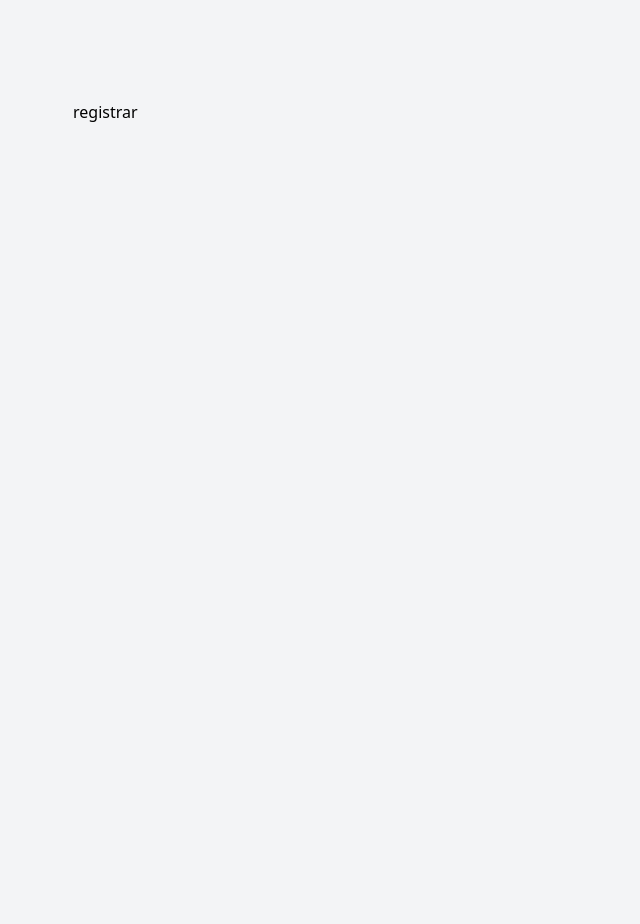
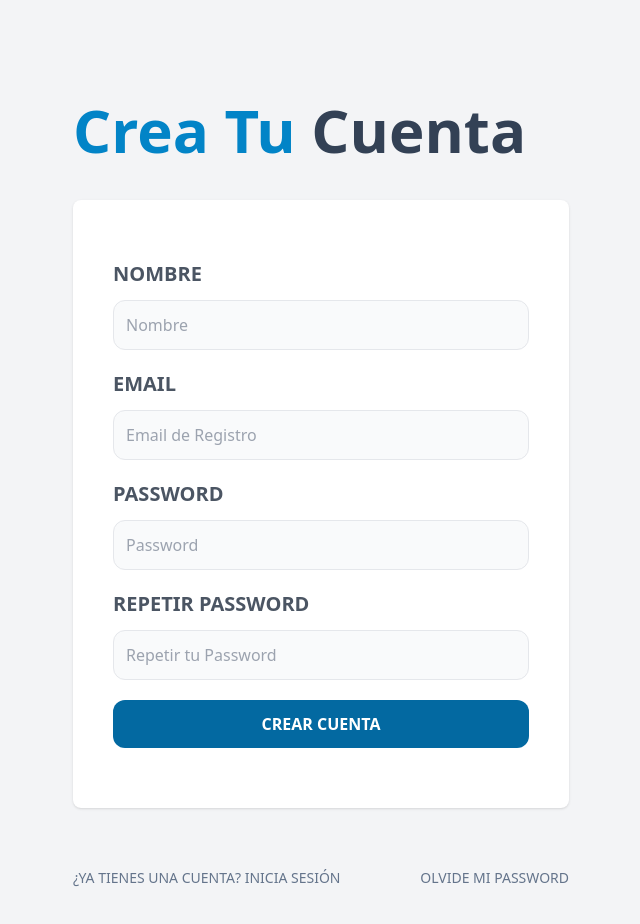
Before and after one commit to ing-mgiordano/pyGestionDeProyectos, a React (Vite) app in the folder frontend/: page /registrar in a window 1280 px wide. Shown: the top 924 px of the page, without its empty margins (319-959 px from the left). Before the commit the page ends 880 px from the top, so only its background shows below. Built offline with nearby package versions, Linux system fonts and the light colour scheme.

Commit message:
se creo pagina para registrar usuario

```diff
--- a/frontend/src/paginas/Login.jsx
+++ b/frontend/src/paginas/Login.jsx
@@ -1,5 +1,4 @@
 import { Link } from "react-router-dom"
-
 
 const Login = () => {
   return (
--- a/frontend/src/paginas/Registrar.jsx
+++ b/frontend/src/paginas/Registrar.jsx
@@ -1,7 +1,93 @@
+import { Link } from "react-router-dom"
 
 const Registrar = () => {
   return (
-    <div>registrar</div>
+    <>
+        <h1 className="text-sky-600 font-black text-6xl capitalize">
+            Crea tu
+            <span className="text-slate-700"> cuenta</span>
+        </h1>
+
+        <form action="" className="my-10 bg-white shadow rounded-lg p-10">
+            <div className="my-5">
+                <label
+                    htmlFor="nombre"
+                    className="uppercase text-gray-600 block text-xl font-bold cursor-pointer"
+                >Nombre
+                </label>
+                <input
+                    type="nombre"
+                    id="nombre"
+                    placeholder="Nombre"
+                    className="w-full mt-3 p-3 border rounded-xl bg-gray-50"
+                />
+            </div>
+
+            <div className="my-5">
+                <label
+                    htmlFor="email"
+                    className="uppercase text-gray-600 block text-xl font-bold cursor-pointer"
+                >Email
+                </label>
+                <input
+                    type="email"
+                    id="email"
+                    placeholder="Email de Registro"
+                    className="w-full mt-3 p-3 border rounded-xl bg-gray-50"
+                />
+            </div>
+
+            <div className="my-5">
+                <label
+                    htmlFor="password"
+                    className="uppercase text-gray-600 block text-xl font-bold cursor-pointer"
+                >Password
+                </label>
+                <input
+                    type="password"
+                    id="password"
+                    placeholder="Password"
+                    className="w-full mt-3 p-3 border rounded-xl bg-gray-50"
+                />
+            </div>
+
+            <div className="my-5">
+                <label
+                    htmlFor="password2"
+                    className="uppercase text-gray-600 block text-xl font-bold cursor-pointer"
+                >Repetir Password
+                </label>
+                <input
+                    type="password"
+                    id="password2"
+                    placeholder="Repetir tu Password"
+                    className="w-full mt-3 p-3 border rounded-xl bg-gray-50"
+                />
+            </div>
+
+            <input
+                type="submit"
+                value="Crear Cuenta"
+                className="bg-sky-700 w-full mb-5 py-3 text-white uppercase font-bold rounded-xl hover:cursor-pointer hover:bg-sky-800 transition-colors"
+            />
+        </form>
+
+        <nav className="lg:flex lg:justify-between">
+            <Link
+                className="block text-center my-5 text-slate-500 uppercase text-sm"
+                to='/'
+            >
+                ¿Ya tienes una cuenta? Inicia Sesión
+            </Link>
+            <Link
+                className="block text-center my-5 text-slate-500 uppercase text-sm"
+                to='olvide-password'
+            >
+                Olvide Mi Password
+            </Link>
+
+        </nav>
+    </>
   )
 }
 
```
